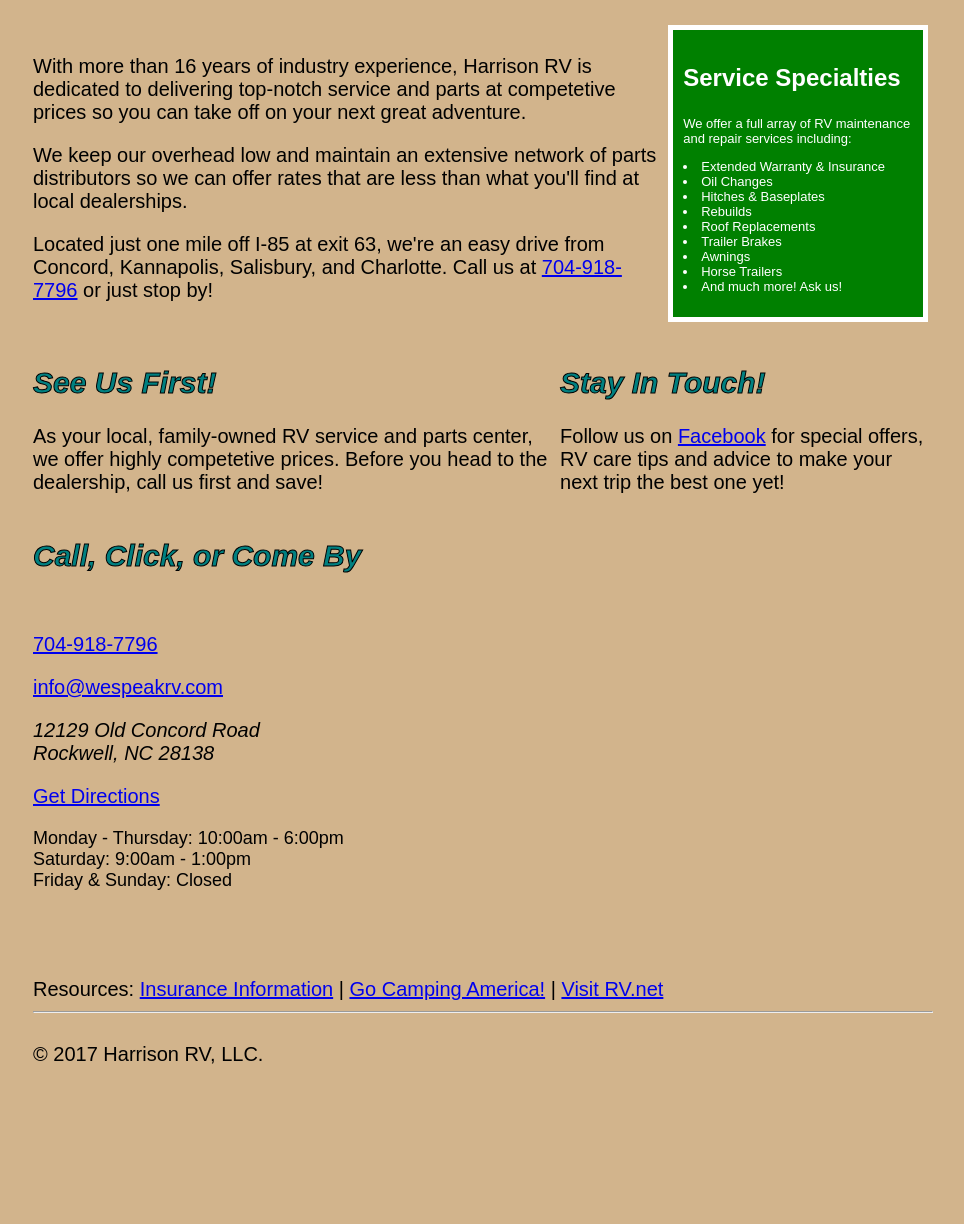
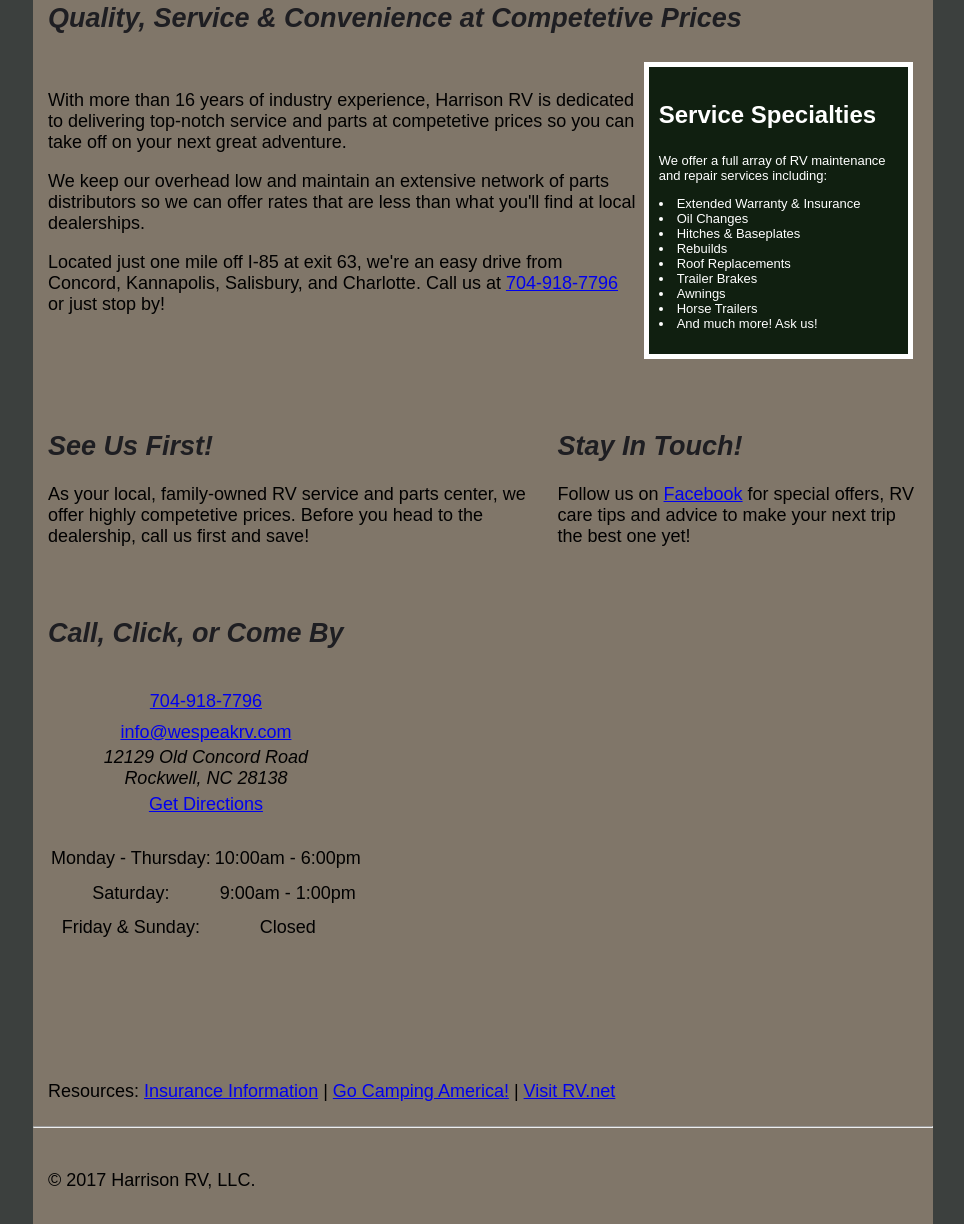
Before and after one commit to brytek/wespeakrv, a plain HTML site: page public_html/index.html in a window 1280 px wide. Shown: the part 379-1603 px from the top of the page, without its empty margins (157-1121 px from the left). Before the commit the page ends 1465 px from the top, so only its background shows below. Drawn offline with Linux system fonts and the light colour scheme; some packages are replaced by stand-ins of ours.

Commit message:
3rd commit
Minor tweaks, changes to colors

```diff
--- a/public_html/css/style.css
+++ b/public_html/css/style.css
@@ -1,15 +1,20 @@
 html, body {
-  background-color: #D2B48C;
+  background-color: #3C403E;
   height: 100%;
   width: 100%;
   margin: 0 auto;
   font-family: Arial;
-  font-size: 20px;
+  font-size: 18px;
 }
 
 .wrapper {
+  background-color: #807669;
   margin: auto;
   width: 900px;
+}
+
+.container {
+  padding: 15px;
 }
 
 #header {
@@ -33,31 +38,40 @@ html, body {
   font-size: 18px;
   font-style: italic;
   text-align: center;
-
 }
 
 .slogan {
   color: #008080;
   font-weight: bold;
-  -webkit-text-stroke: 1px black;
+  -webkit-text-stroke: 2px #1E1E22;
   font-size: 70px;
   font-style: normal;
   text-align: center;
 }
 
 h2 {
-  color: #008080;
+  color: #1E1E22;
   font-style: italic;
-  -webkit-text-stroke: 1px black;
-}
-
-.hours {
-  font-size: 18px;
+  /*-webkit-text-stroke: 1px black;*/
 }
 
 .section {
   display: flex;
   justify-content: space-between;
+}
+
+#contact {
+  margin-bottom: 10px;
+  text-align: center;
+  line-height: 1.7em;
+}
+
+address {
+  line-height: normal;
+}
+
+#hours {
+  margin-top: 20px;
 }
 
 #map {
@@ -69,7 +83,7 @@ h2 {
   color: white;
   font-size: 13px;
   border: 5px solid white;
-  background-color: green;
+  background-color: #101f10;
   height: auto;
   padding: 10px;
   margin: 5px;
@@ -92,7 +106,3 @@ h2 {
 .small-box ul li {
   list-style-position: inside;
 }
-
-span + span {
-  ;
-}
--- a/public_html/index.html
+++ b/public_html/index.html
@@ -1,4 +1,3 @@
-
 <!DOCTYPE html>
 <html lang="en-US">
 <head>
@@ -12,6 +11,7 @@
   <title>Harrison RV, LLC</title>
   <link type="text/css" rel="stylesheet" href="css/style.css">
 </head>
+<!-- Created with <3 and coffee -->
 <body>
   <div class="wrapper">
     <div id="header" class="container">
@@ -66,16 +66,25 @@
     <div class="container">
       <h2>Call, Click, or Come By</h2>
       <div class="section">
-        <div class="med-box">
-		      <p><a href="tel:704-918-7796">704-918-7796</a></p>
-		      <p><a href="mailto:info@wespeakrv.com">info@wespeakrv.com</a></p>
-		      <address>12129 Old Concord Road<br>Rockwell, NC 28138</address>
-          <p><a href="https://www.google.com/maps/dir/''/12129+Old+Concord+Rd,+Rockwell,+NC+28138/data=!4m5!4m4!1m0!1m2!1m1!1s0x88540a2bcbc70849:0x2c353ffb1b9fb99b?sa=X&ved=0ahUKEwiR5trno5zTAhXFOSYKHZ-8Be0QwwUIIzAA">Get Directions</a></p>
-          <p class="hours">
-            Monday - Thursday: 10:00am - 6:00pm<br>
-            Saturday: 9:00am - 1:00pm<br>
-            Friday &amp; Sunday: Closed
-          </p>
+        <div id="contact" class="med-box">
+          <a href="tel:704-918-7796">704-918-7796</a> <br>
+          <a href="mailto:info@wespeakrv.com">info@wespeakrv.com</a>
+          <address>12129 Old Concord Road<br>Rockwell, NC 28138</address>
+          <a href="https://www.google.com/maps/dir/''/12129+Old+Concord+Rd,+Rockwell,+NC+28138/data=!4m5!4m4!1m0!1m2!1m1!1s0x88540a2bcbc70849:0x2c353ffb1b9fb99b?sa=X&ved=0ahUKEwiR5trno5zTAhXFOSYKHZ-8Be0QwwUIIzAA">Get Directions</a>
+          <table id="hours">
+            <tr>
+              <td>Monday - Thursday:</td>
+              <td>10:00am - 6:00pm</td>
+            </tr>
+            <tr>
+              <td>Saturday:</td>
+              <td>9:00am - 1:00pm</td>
+            </tr>
+            <tr>
+              <td>Friday &amp; Sunday:</td>
+              <td>Closed</td>
+            </tr>
+          </table>
         </div>
         <div id="map" class="med-box">
           <script>
@@ -109,7 +118,7 @@
         </footer>
       </div>
     </div>
-  </div> <!-- /wrapper -->
+  </div>
   <!-- Placed at the end of the document so the pages load faster -->
   <script async defer src="https://maps.googleapis.com/maps/api/js?key=AIzaSyDYZhvcsjYNDSzAs2W4VGbsGsBA-Vobytg&callback=initMap"></script>
 </body>
```
